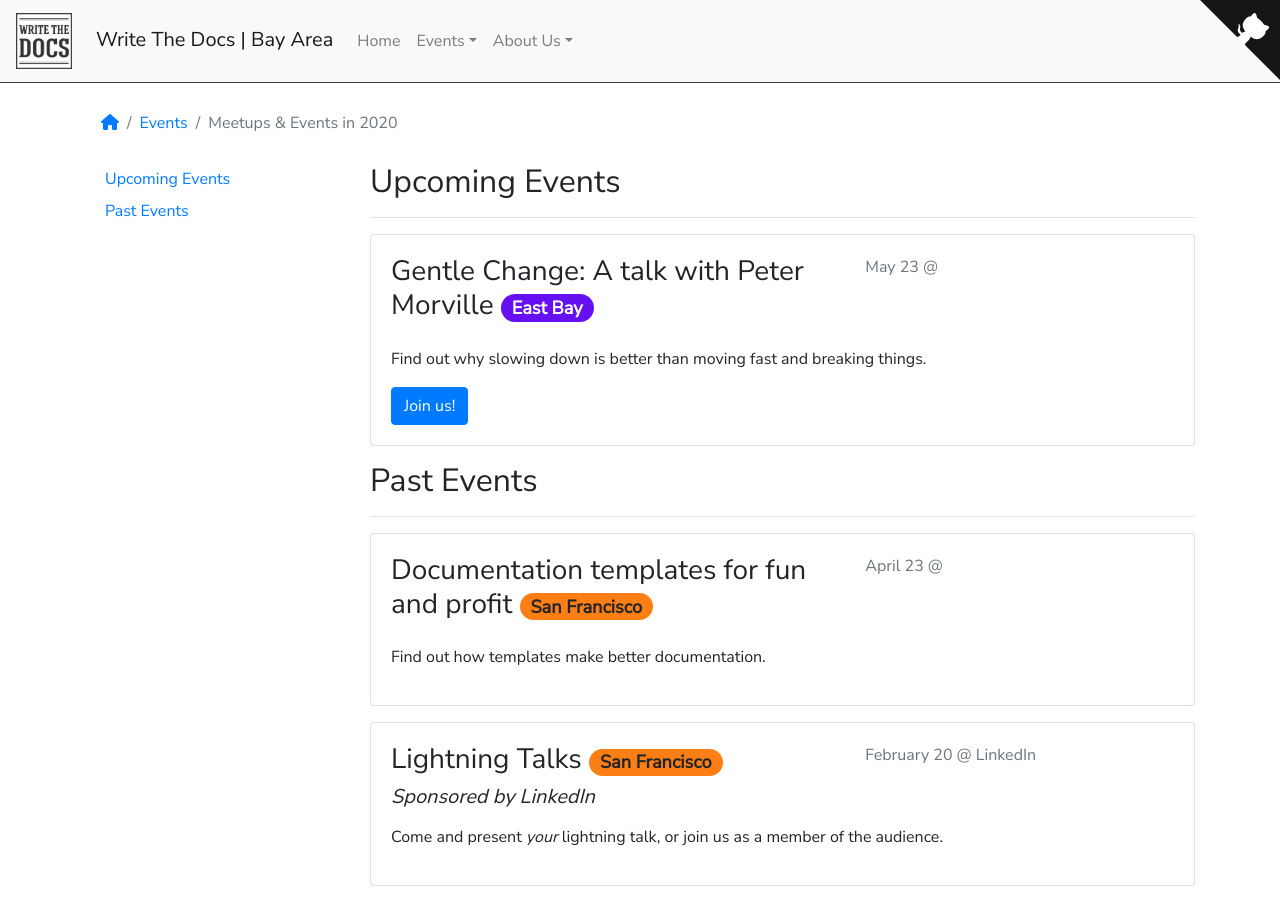
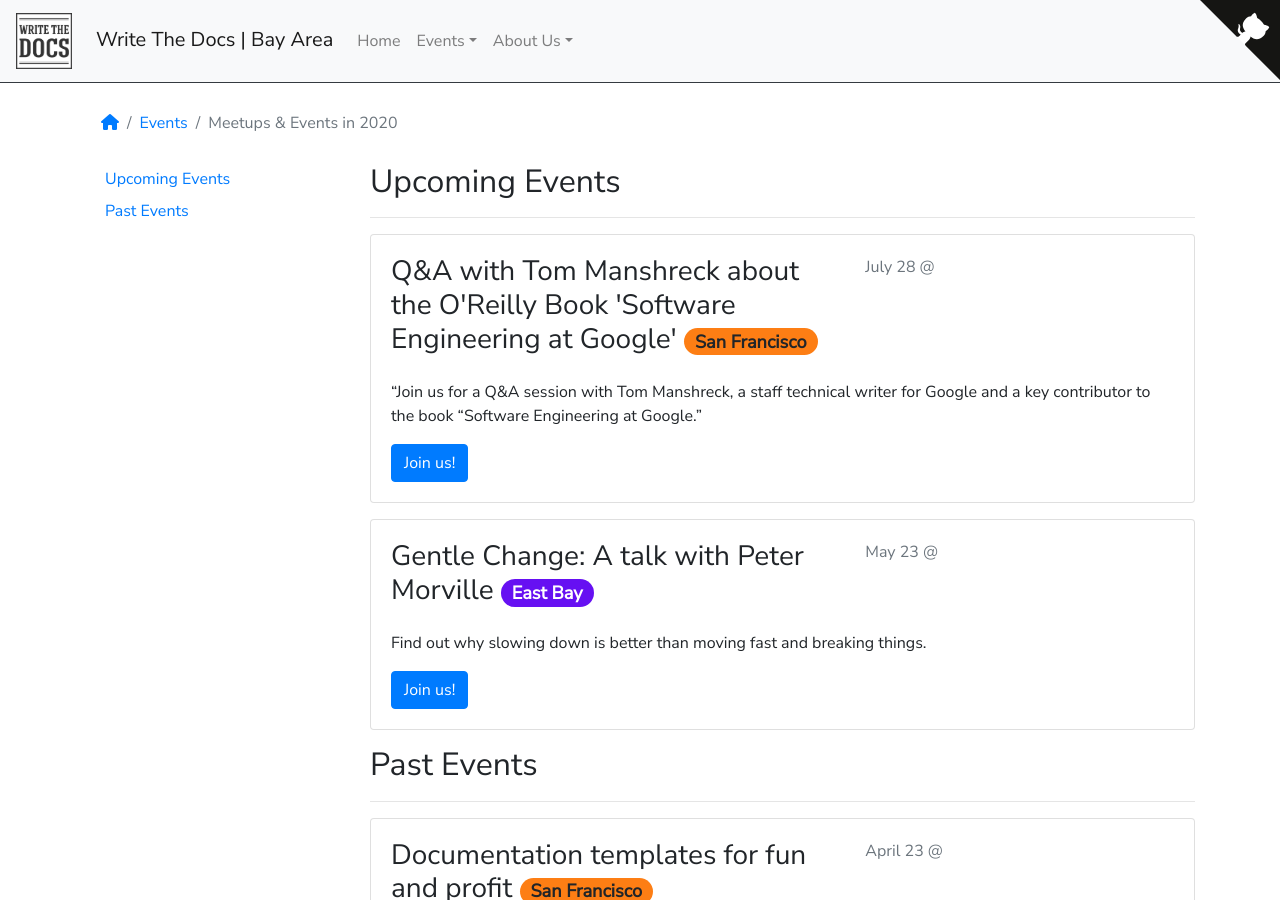
Before and after one commit to San-Francisco-Write-The-Docs/www, a Jekyll site: the page built from content/_events/2020/index.md, in a window 1280 px wide and 900 px high. Built offline with Jekyll 4.4.1, drawn with Linux system fonts in a browser that asks for light colours; nearby versions of some CDN libraries; some of the changed lines change nothing that is shown.

Commit message:
created july announcement (#36)
* created july announcement

* update content/_events/2020/july.md

* updated config file and fixed a bug in july.md

```diff
--- a/_config.yml
+++ b/_config.yml
@@ -26,7 +26,9 @@
     output: true
 
 # This informs which event is shown as our "next" event. Use the "id" value from the event in events/events-{year}.yml
-next_event: june-2020-what-not-to-document
+
+next_event: "july-2020-tom-manshreck"
+
 # These variables can be used to render these FA (FontAwesome 5 Free) icons throughout the site, without getting the whole thing.
 # Note: To add a new icon, replace the double quotes in the class with single quotes (for YML).
 # Syntax: {{ site.icons.<icon_name> }}
--- /dev/null
+++ b/content/_events/2020/july.md
@@ -0,0 +1,50 @@
+---
+published: true
+upcoming: true
+layout: events/event
+title: "Q&A with Tom Manshreck about the O'Reilly Book 'Software Engineering at Google'"
+event-id: july-2020-tom-manshreck
+year: 2020
+event-date: Tuesday, July 28, 2020
+locale: san-francisco
+remote: true
+zoom:
+ tbd: true
+ # url: meeting_url
+# id: meeting_id
+# dial-in: dial_in_num
+rsvp_open: true
+meetup-link: https://www.meetup.com/Write-the-Docs-Bay-Area/events/271705951/
+description: |
+    "Join us for a Q&A session with Tom Manshreck, a staff technical writer for Google and a key contributor to the book "Software Engineering at Google."
+agenda: |
+    * 6:00 p.m. GreetingsSocialize and network
+    * 6:15 p.m. Announcements/Introductions
+    * 6:30 p.m. Presentation, followed by questions and answers
+    * 7:30 p.m. Closing announcements/job postings/
+    * 7:35 Informal conversation
+    * 8 p.m. Lights out
+
+---
+
+## Join the Conversation
+
+Here are some of the things we'll talk about:
+* How the project came about and how Tom Manshreck became involved.
+* What is the role of a curator? (It looks a lot like a kind of book editor.)
+* What is the process of assembling a book for O'Reilly, and how did it come out differently than you expected?
+* It's not easy to assemble a book with numerous contributors. Could you talk about any challenges and how you made it work?
+* Were there any lessons for you about helping engineers to write for a general audience?
+* Are there any lessons that you would pass on to engineers who want to write?
+
+
+OUR SPEAKER: Tom Manshreck is a staff technical writer for Google and a key contributor to the book "Software Engineering at Google
+
+-TRANSIT:
+Stand up from your desk. Turn around three times, and say "There's no place like home."
+Then click on the Zoom link, which will be provided by email before the meeting (If you RSVP).
+
+CODE OF CONDUCT: We're an inclusive, caring group. Please take a moment to read the Write The Docs Code of Conduct, http://www.writethedocs.org/code-of-conduct/
+
+We're on Twitter
+https://twitter.com/WTD_SFBayArea
```
